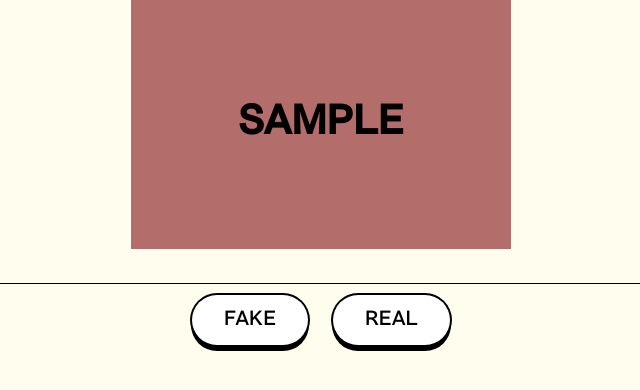
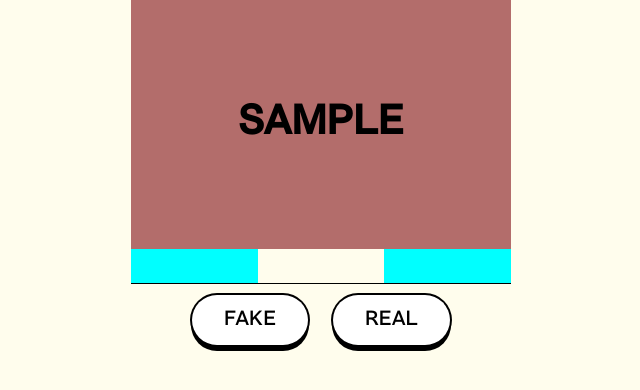
Before and after one commit to griffinhcollins/custom-rbfb, a Flask app: page /view/# in a window 1280 px wide. Shown: the part 139-529 px from the top of the page, without its empty margins (319-959 px from the left). Run offline with Flask 3, Linux system fonts and the light colour scheme; tables that the repository leaves empty hold one stand-in row (values such as "Sample post").

Commit message:
Scoring now remains visible after completion

```diff
--- a/app/static/styles.css
+++ b/app/static/styles.css
@@ -16,7 +16,7 @@ body {
 
 
 /* Index */
-#index-table{
+#index-table {
     margin-left: auto;
     margin-right: auto;
     border-spacing: 20px 10px;
@@ -27,6 +27,9 @@ body {
 #answer-table {
     margin: 0px auto;
     border-collapse: collapse;
+    width: 380px;
+    max-width: calc(100vw - 100px);
+    table-layout: fixed;
 
 }
 
@@ -86,8 +89,15 @@ body {
 [id^="rf-tick-"],
 [id^="rf-truth-"] {
     height: 32px;
-    width: calc(30vw);
 }
+
+[id^="rf-tick-"] {
+    background-color: aqua;
+}
+[id^="rf-truth-"] {
+    background-color: aqua;
+}
+
 
 [id^="rf-name-"] {
     text-transform: uppercase;
--- a/app/templates/view.html
+++ b/app/templates/view.html
@@ -13,7 +13,6 @@
       <input type="submit" value="Return Home" />
     </form>
   </div>
-
 </div>
 
 {# Current Candidate #}
@@ -97,7 +96,7 @@
       // Game over: calculate score
       if (candidateIndex == 6) {
         document.getElementById("candidate-container").style.display = "none"
-        document.getElementById("answer-table").style.display = "none"
+       // document.getElementById("answer-table").style.display = "none"
 
         imgPromise.then(imgURL => {
           document.getElementById("score-image").src = imgURL
```
